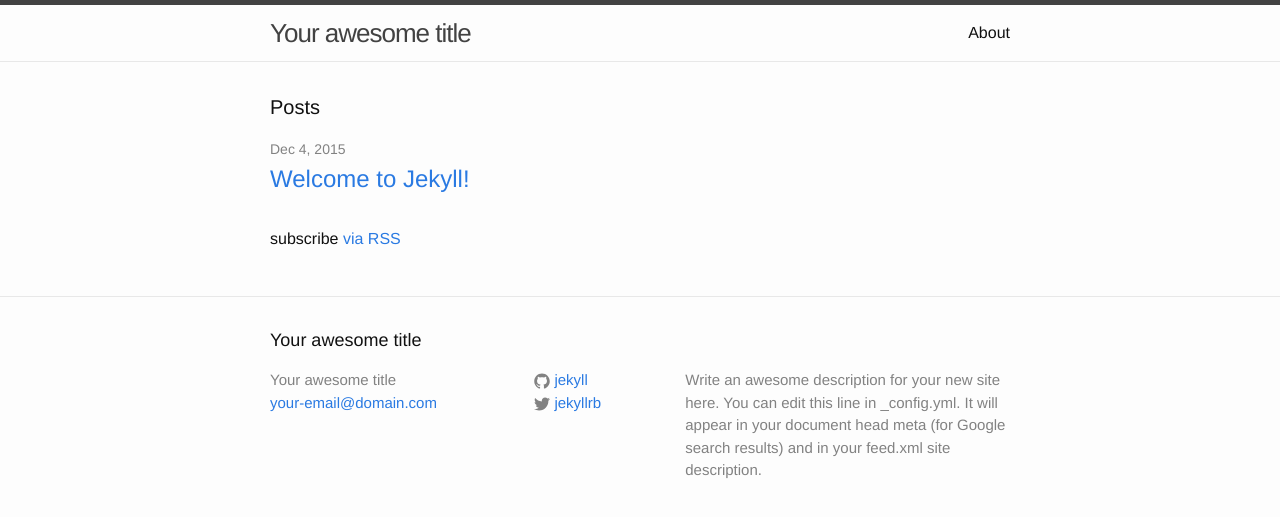
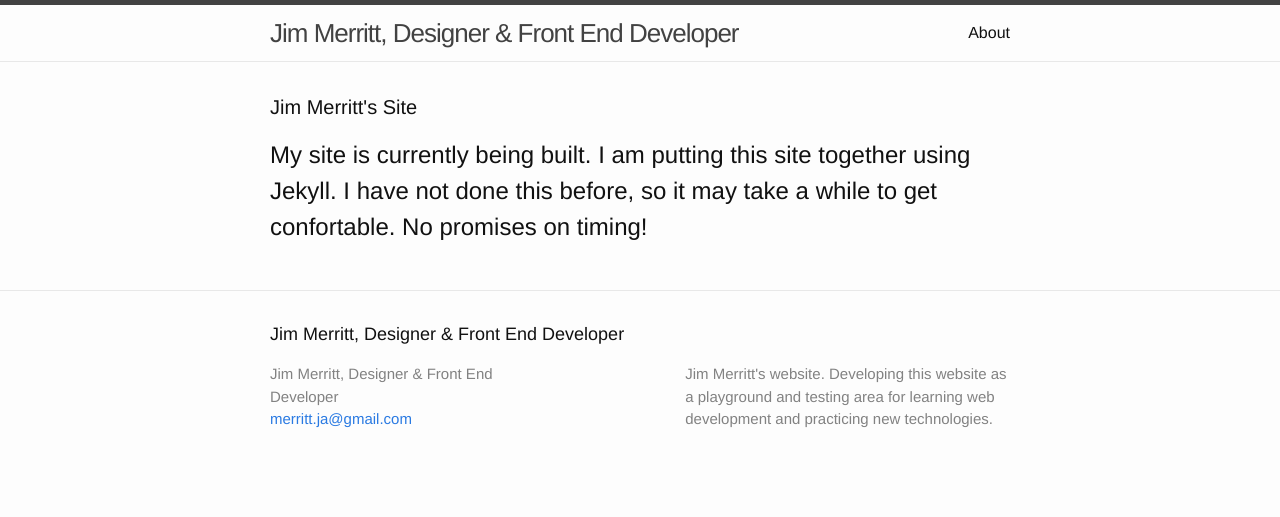
Before and after one commit to JimMerritt/JimMerritt.github.io, a Jekyll site: the page built from index.html, in a window 1280 px wide. Shown: the top 517 px of the page. Built offline with Jekyll 4.4.1, drawn with Linux system fonts in a browser that asks for light colours.

Commit message:
Updated configuration and follow up to initial push

```diff
--- a/_config.yml
+++ b/_config.yml
@@ -6,16 +6,16 @@
 # 'jekyll serve'. If you change this file, please restart the server process.
 
 # Site settings
-title: Your awesome title
-email: your-email@domain.com
+title: Jim Merritt, Designer & Front End Developer
+email: merritt.ja@gmail.com
 description: > # this means to ignore newlines until "baseurl:"
-  Write an awesome description for your new site here. You can edit this
-  line in _config.yml. It will appear in your document head meta (for
-  Google search results) and in your feed.xml site description.
+  Jim Merritt's website. Developing this website as a
+  playground and testing area for learning web development
+  and practicing new technologies.
 baseurl: "" # the subpath of your site, e.g. /blog
-url: "http://yourdomain.com" # the base hostname & protocol for your site
-twitter_username: jekyllrb
-github_username:  jekyll
+url: "http://jimmerritt.io" # the base hostname & protocol for your site
+# twitter_username: jekyllrb
+# github_username:  jekyll
 
 # Build settings
 markdown: kramdown
--- a/index.html
+++ b/index.html
@@ -4,9 +4,10 @@ layout: default
 
 <div class="home">
 
-  <h1 class="page-heading">Posts</h1>
+  <h1 class="page-heading">Jim Merritt's Site</h1>
+  <h2>My site is currently being built. I am putting this site together using Jekyll. I have not done this before, so it may take a while to get confortable. No promises on timing!</h2>
 
-  <ul class="post-list">
+  <!--<ul class="post-list">
     {% for post in site.posts %}
       <li>
         <span class="post-meta">{{ post.date | date: "%b %-d, %Y" }}</span>
@@ -16,8 +17,8 @@ layout: default
         </h2>
       </li>
     {% endfor %}
-  </ul>
+  </ul>-->
 
-  <p class="rss-subscribe">subscribe <a href="{{ "/feed.xml" | prepend: site.baseurl }}">via RSS</a></p>
+  <!--<p class="rss-subscribe">subscribe <a href="{{ "/feed.xml" | prepend: site.baseurl }}">via RSS</a></p>-->
 
 </div>
```
